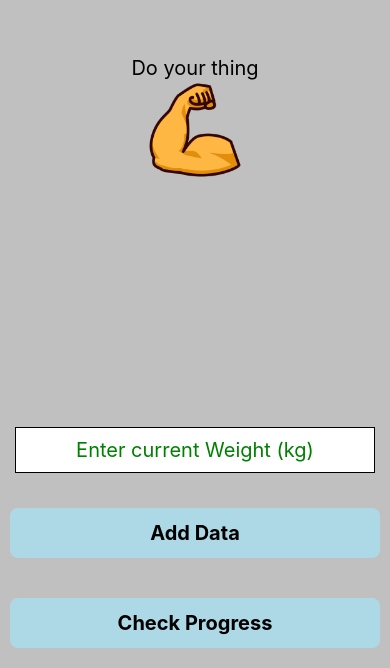
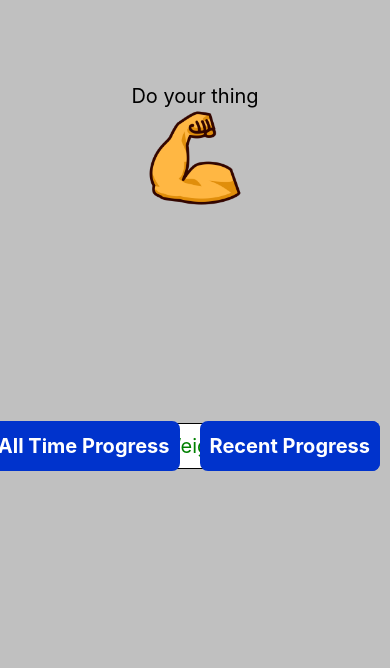
Before and after one commit to Niightfall/weighttracker, a React Native app: screen /Home in a window 390 px wide. Shown: the part 176-844 px from the top of the page. Built offline with nearby package versions, Linux system fonts and the light colour scheme.

Commit message:
added another screen for shortterm tracking and updated some visuals

```diff
--- a/Components/LineGraph.js
+++ b/Components/LineGraph.js
@@ -4,7 +4,7 @@ import {LineChart} from "react-native-chart-kit";
 import { Dimensions } from "react-native";
 
 
-function LineGraph({labels, data}) {
+function LineGraph({labels, data, dots}) {
 
     const screenWidth = Dimensions.get("window").width;
     const screenHight = Dimensions.get("window").height;
@@ -26,7 +26,7 @@ function LineGraph({labels, data}) {
           {
             data: data, //eventuell mit slice begrenzen.
             color: (opacity = 1) => `rgba(237, 12, 21, ${opacity})`, // optional
-            strokeWidth: 2, // optional
+            strokeWidth: 3, // optional
 
           }
         ],
@@ -42,6 +42,11 @@ function LineGraph({labels, data}) {
                 height={screenHight}
                 chartConfig={chartConfig}
                 yAxisSuffix='kg'
+                withDots={dots}
+                withShadow={false}
+                withInnerLines={false}
+                segments={12}
+                fromZero={true}
             />
         </View>
     );
--- a/Components/NiceButton.js
+++ b/Components/NiceButton.js
@@ -1,27 +1,37 @@
+
 import React from 'react';
-import {Pressable, Text, StyleSheet} from 'react-native';
+import { Pressable, Text, StyleSheet } from 'react-native';
 
-export const NiceButton = ({...props}) => {
+export const NiceButton = ({title, onPress}) => {
     return (
-    <Pressable onPress={props.onPress} style={styles.button}>
-      <Text style={styles.text}>{props.title}</Text>
+            <Pressable
+                onPress={onPress}
+                style={({pressed}) => [
+                    {
+                    backgroundColor: pressed
+                    ? 'rgb(141, 141, 141)'
+                    : '#0033cc',
+                },
+                styles.button,
+                ]}>
+                    <Text style={styles.text}>{title}</Text>
             </Pressable>
     );
 };
 
 const styles = StyleSheet.create({
-  button: {
+    button:{
         height: 50,
         marginHorizontal: 10,
         marginVertical: 20,
         alignItems: 'center',
         justifyContent: 'center',
-    backgroundColor: 'lightblue',
         borderRadius: 8,
+        padding:10,
     },
     text: {
         fontSize: 20,
         fontWeight: 'bold',
-    color: 'black',
+        color: 'white',
     },
 });
--- a/Containers/Navigation.js
+++ b/Containers/Navigation.js
@@ -1,8 +1,9 @@
 import * as React from 'react';
 import {NavigationContainer} from '@react-navigation/native';
 import {createNativeStackNavigator} from '@react-navigation/native-stack';
-import GraphScreen from '../Screens/GraphScreen';
+import GraphScreen1 from '../Screens/GraphScreenAll';
 import HomeScreen from '../Screens/HomeScreen';
+import GraphScreen2 from '../Screens/GraphScreenRecent';
 
 const Stack = createNativeStackNavigator();
 
@@ -16,8 +17,13 @@ function RootNavigation() {
           options={{headerShown: false}}
         />
         <Stack.Screen
-          name="Graph"
-          component={GraphScreen}
+          name="GraphAll"
+          component={GraphScreen1}
+          options={{headerShown: false}}
+        />
+        <Stack.Screen
+          name="GraphRecent"
+          component={GraphScreen2}
           options={{headerShown: false}}
         />
       </Stack.Navigator>
--- a/Screens/GraphScreen.js
+++ /dev/null
@@ -1,47 +0,0 @@
-import * as React from 'react';
-import { View, Text, Button, StatusBar, StyleSheet, Image, Alert } from 'react-native';
-import LineGraph from '../Components/LineGraph';
-import { NiceButton } from '../Components/NiceButton';
-
-
-export default function GraphScreen({navigation, route}){
-
-const { labels, data } = route.params;
-
-    return (
-    <View>
-     <LineGraph data={data} labels={labels}/>
-    </View>
-    );
-}
-
-const styles = StyleSheet.create({
-  container: {
-      flex: 1,
-      justifyContent: 'space-between',
-      backgroundColor: '#dcf8fb',
-
-  },
-  top:{
-      alignSelf: 'flex-end',
-      backgroundColor: 'white',
-
-  },
-  middle:{
-      flex: 0.15,
-      backgroundColor: 'beige',
-      borderWidth: 3,
-  },
-  bottom:{
-      flex: 0.3,
-      backgroundColor: 'pink',
-      borderWidth: 5,
-      borderBottomLeftRadius: 20,
-      borderBottomRightRadius: 20,
-  },
-  text:{
-      fontSize: 15,
-      textAlign: 'center',
-      color: 'black',
-  },
-});
--- /dev/null
+++ b/Screens/GraphScreenAll.js
@@ -0,0 +1,21 @@
+import * as React from 'react';
+import { View, StyleSheet } from 'react-native';
+import LineGraph from '../Components/LineGraph';
+
+
+export default function GraphScreen1({navigation, route}){
+
+const { labels, data } = route.params;
+
+const noLabel = []
+
+    return (
+    <View>
+     <LineGraph
+     data={data}
+     labels={noLabel}
+     dots={false}
+     />
+    </View>
+    );
+}
--- /dev/null
+++ b/Screens/GraphScreenRecent.js
@@ -0,0 +1,21 @@
+import * as React from 'react';
+import { View, StyleSheet } from 'react-native';
+import LineGraph from '../Components/LineGraph';
+
+
+export default function GraphScreen2({navigation, route}){
+
+const { labels, data } = route.params;
+
+const labelRecent = labels.slice(labels.length-5, labels.length)
+const dataRecent = data.slice(data.length-5, data.length)
+
+    return (
+    <View>
+     <LineGraph
+     data={dataRecent}
+     labels={labelRecent}
+     />
+    </View>
+    );
+}
--- a/Screens/HomeScreen.js
+++ b/Screens/HomeScreen.js
@@ -1,6 +1,6 @@
 /* eslint-disable react-native/no-inline-styles */
 import React, { useState, useEffect } from 'react';
-import { View, Text, StatusBar, StyleSheet, Image } from 'react-native';
+import { View, Text, StyleSheet, Image } from 'react-native';
 import { NiceButton } from '../Components/NiceButton';
 import AsyncStorage from '@react-native-async-storage/async-storage';
 import MyTextinput from '../Components/MyTextinput';
@@ -68,15 +68,16 @@ export default function HomeScreen({navigation}){
 
     return (
      <View style={styles.container}>
-      <View style={{flex: 1, flexDirection: 'column', alignItems:'center', justifyContent: 'center'}}>
+      <View style={styles.containerLogo}>
       <Text style = {styles.text}>Do your thing</Text>
       <Image
       source={require('../Assets/Muscle.png')}
       style={styles.image}
       />
       </View>
-        <MyTextinput number={number} onChangeNumber={onChangeNumber}/>
-        <NiceButton
+      <View style={styles.containerInput}>
+      <MyTextinput number={number} onChangeNumber={onChangeNumber}/>
+      <NiceButton
         title="Add Data"
         onPress={()=>{labels.push(currentDate);
                       data.push(parseFloat(number));
@@ -85,13 +86,18 @@ export default function HomeScreen({navigation}){
                       console.log(labels);
                       console.log(data);
         }}/>
-{/*         <NiceButton  //if a reset should ever be needed
+      {/*         <NiceButton  //if a reset should ever be needed
         title="Reset Labels"
         onPress={()=>onClear()}/> */}
-        <NiceButton
-        title="Check Progress"
-        onPress={()=>navigation.navigate('Graph', {labels: labels, data: data})}/>
-      <StatusBar style="auto"/>
+      </View>
+      <View style={styles.containerInput}>
+      <NiceButton
+        title="All Time Progress"
+        onPress={()=>navigation.navigate('GraphAll', {labels: labels, data: data})}/>
+      <NiceButton
+        title="Recent Progress"
+        onPress={()=>navigation.navigate('GraphRecent', {labels: labels, data: data})}/>
+      </View>
     </View>
     );
 }
@@ -99,26 +105,23 @@ export default function HomeScreen({navigation}){
 const styles = StyleSheet.create({
   container: {
       flex: 1,
-      justifyContent: 'space-between',
+      flexDirection: 'column',
+      justifyContent: 'center',
       backgroundColor: 'silver',
-
   },
-  top:{
-      alignSelf: 'flex-end',
-      backgroundColor: 'white',
-
+  containerLogo:{
+      flex: 0,
+      flexDirection: 'column',
+      alignItems:'center',
+      justifyContent: 'center',
+      paddingTop: 100,
+      paddingBottom: 300,
   },
-  middle:{
-      flex: 0.15,
-      backgroundColor: 'beige',
-      borderWidth: 3,
-  },
-  bottom:{
-      flex: 0.3,
-      backgroundColor: 'pink',
-      borderWidth: 5,
-      borderBottomLeftRadius: 20,
-      borderBottomRightRadius: 20,
+  containerInput:{
+    flex: 0,
+    flexDirection: 'row',
+    alignItems: 'center',
+    justifyContent: 'flex-end'
   },
   text:{
       fontSize: 20,
```
Lines whose indentation alone changed are shown as unchanged.
